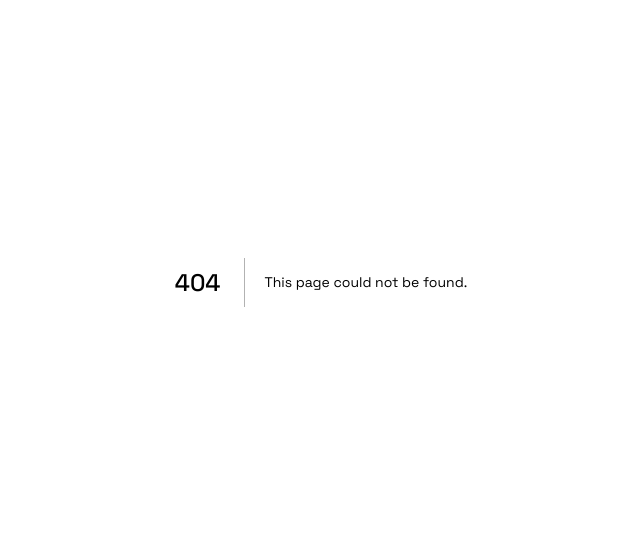
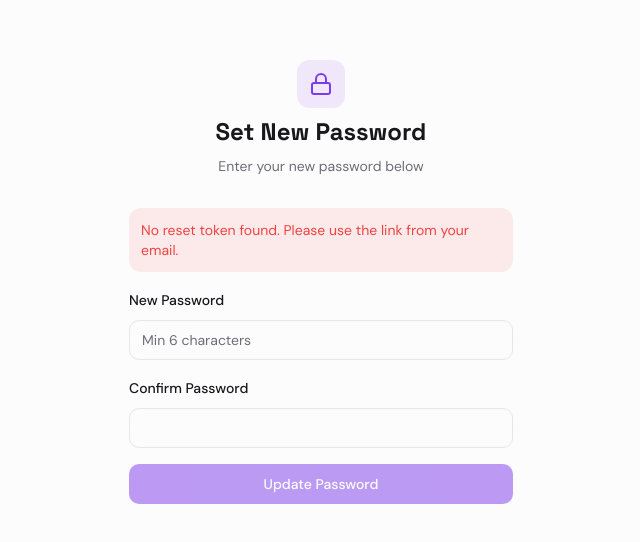
Before and after one commit to Feyisara2108/web3ladies, a Next.js app: page /w3l-admin/reset-password in a window 1280 px wide. Before the commit this address had no page. Shown: the part 118-660 px from the top of the page, without its empty margins (319-959 px from the left). Built offline with nearby package versions, Linux system fonts and the light colour scheme; no server answers.

Commit message:
feat(admin): add set new password page

```diff
--- /dev/null
+++ b/src/app/w3l-admin/reset-password/page.tsx
@@ -0,0 +1,141 @@
+"use client";
+
+import { useEffect, useState, type FormEvent } from "react";
+import { useRouter } from "next/navigation";
+import { CircleCheckBig, LoaderCircle, Lock } from "lucide-react";
+import { Button } from "@/components/ui/button";
+import { Input } from "@/components/ui/input";
+import { Label } from "@/components/ui/label";
+import { useToast } from "@/components/ui/use-toast";
+import { createClient } from "@/lib/supabase/client";
+
+export default function ResetPasswordPage() {
+  const [password, setPassword] = useState("");
+  const [confirm, setConfirm] = useState("");
+  const [saving, setSaving] = useState(false);
+  const [done, setDone] = useState(false);
+  const [error, setError] = useState("");
+  const [ready, setReady] = useState(false);
+  const router = useRouter();
+  const { toast } = useToast();
+
+  useEffect(() => {
+    const supabase = createClient();
+    const hash = window.location.hash;
+    const params = new URLSearchParams(hash.replace("#", ""));
+    const accessToken = params.get("access_token");
+    const refreshToken = params.get("refresh_token");
+
+    if (accessToken && params.get("type") === "recovery") {
+      supabase.auth
+        .setSession({ access_token: accessToken, refresh_token: refreshToken || "" })
+        .then(({ error: err }) => {
+          if (err) setError("Invalid or expired reset link. Please request a new one.");
+          else setReady(true);
+        });
+      return;
+    }
+
+    const {
+      data: { subscription },
+    } = supabase.auth.onAuthStateChange((event) => {
+      if (event === "PASSWORD_RECOVERY") setReady(true);
+    });
+    supabase.auth.getSession().then(({ data: { session } }) => {
+      if (session) setReady(true);
+      else if (!hash.includes("access_token"))
+        setError("No reset token found. Please use the link from your email.");
+    });
+    return () => subscription.unsubscribe();
+  }, []);
+
+  const handleSubmit = async (e: FormEvent) => {
+    e.preventDefault();
+    if (password.length < 6) {
+      setError("Password must be at least 6 characters.");
+      return;
+    }
+    if (password !== confirm) {
+      setError("Passwords do not match.");
+      return;
+    }
+    setError("");
+    setSaving(true);
+    const { error: err } = await createClient().auth.updateUser({ password });
+    setSaving(false);
+    if (err) {
+      setError(err.message);
+      return;
+    }
+    setDone(true);
+    toast({ title: "Password updated successfully!" });
+    setTimeout(() => router.push("/w3l-admin"), 2000);
+  };
+
+  if (done) {
+    return (
+      <div className="min-h-screen flex items-center justify-center bg-background px-4">
+        <div className="w-full max-w-sm space-y-6 text-center">
+          <CircleCheckBig className="w-16 h-16 text-primary mx-auto" />
+          <h1 className="text-2xl font-display font-bold text-foreground">Password Updated</h1>
+          <p className="text-sm text-muted-foreground">Redirecting to admin portal...</p>
+        </div>
+      </div>
+    );
+  }
+
+  if (!ready && !error) {
+    return (
+      <div className="min-h-screen flex items-center justify-center bg-background px-4">
+        <div className="w-full max-w-sm space-y-6 text-center">
+          <LoaderCircle className="w-10 h-10 animate-spin text-primary mx-auto" />
+          <p className="text-sm text-muted-foreground">Verifying your reset link...</p>
+        </div>
+      </div>
+    );
+  }
+
+  return (
+    <div className="min-h-screen flex items-center justify-center bg-background px-4">
+      <div className="w-full max-w-sm space-y-8">
+        <div className="text-center space-y-2">
+          <div className="mx-auto w-12 h-12 bg-primary/10 rounded-xl flex items-center justify-center">
+            <Lock className="w-6 h-6 text-primary" />
+          </div>
+          <h1 className="text-2xl font-display font-bold text-foreground">Set New Password</h1>
+          <p className="text-sm text-muted-foreground">Enter your new password below</p>
+        </div>
+        <form onSubmit={handleSubmit} className="space-y-4">
+          {error && (
+            <div className="text-sm text-destructive bg-destructive/10 p-3 rounded-lg">{error}</div>
+          )}
+          <div className="space-y-2">
+            <Label htmlFor="new-password">New Password</Label>
+            <Input
+              id="new-password"
+              type="password"
+              value={password}
+              onChange={(e) => setPassword(e.target.value)}
+              placeholder="Min 6 characters"
+              required
+            />
+          </div>
+          <div className="space-y-2">
+            <Label htmlFor="confirm-password">Confirm Password</Label>
+            <Input
+              id="confirm-password"
+              type="password"
+              value={confirm}
+              onChange={(e) => setConfirm(e.target.value)}
+              required
+            />
+          </div>
+          <Button type="submit" className="w-full" disabled={saving || !ready}>
+            {saving && <LoaderCircle className="w-4 h-4 mr-2 animate-spin" />}
+            Update Password
+          </Button>
+        </form>
+      </div>
+    </div>
+  );
+}
```
